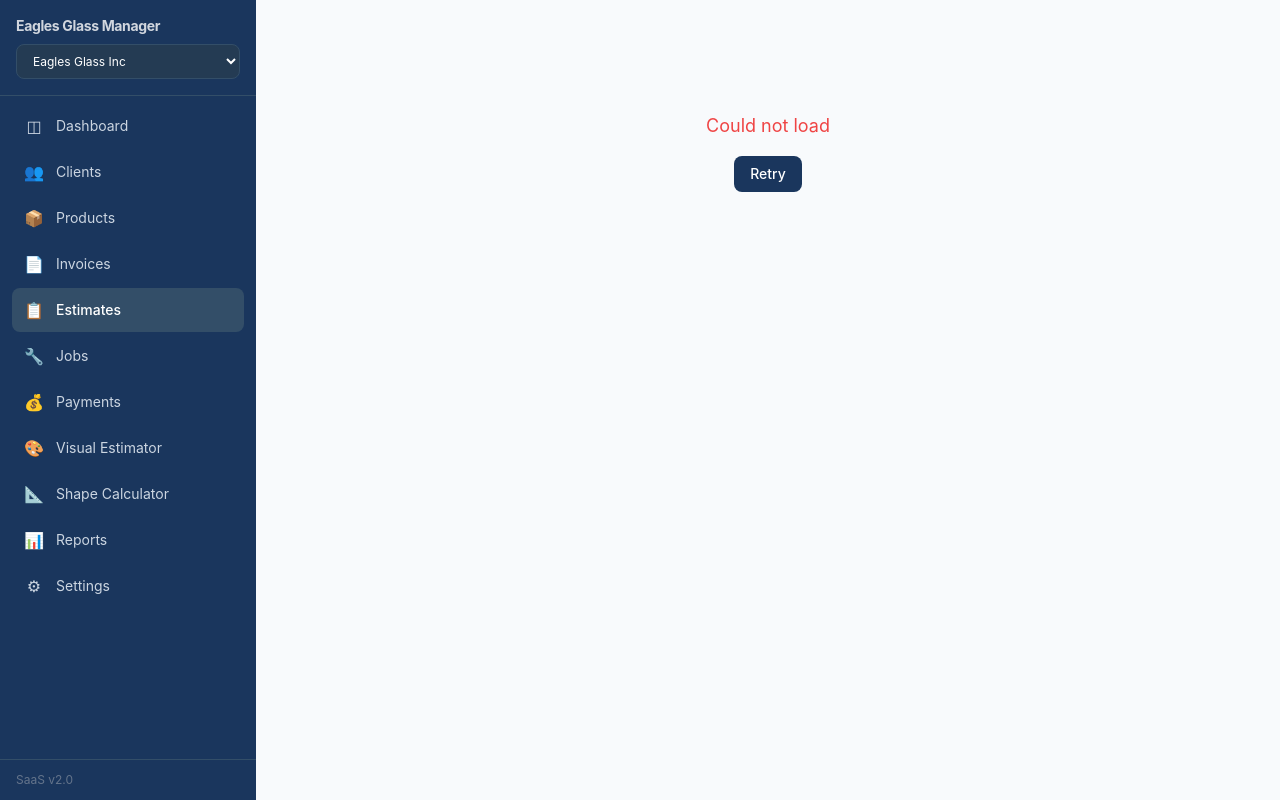
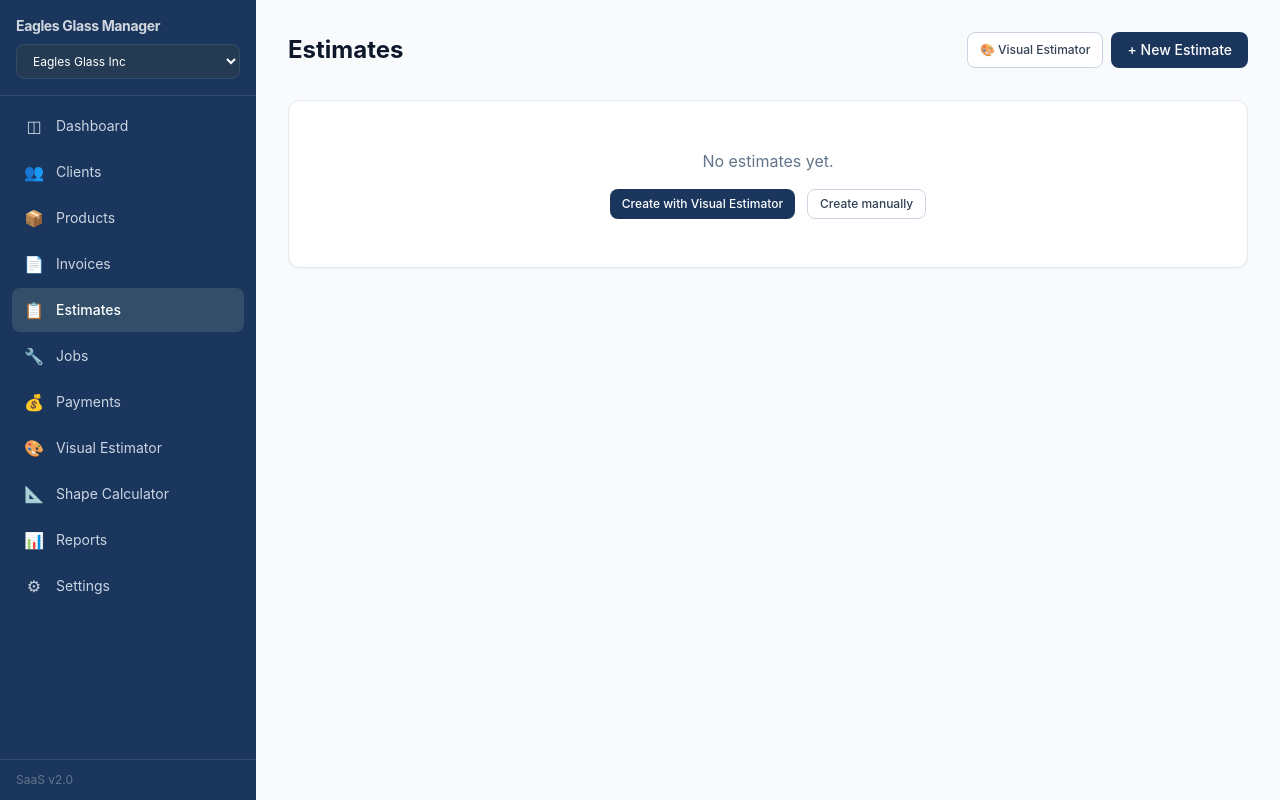
Before and after one commit to zariuscesar-ai/glassestimate, a Next.js app: page /estimates in a window 1280 px wide. Built offline with nearby package versions, Linux system fonts and the light colour scheme.

Commit message:
Fix fetch naming conflict in estimates page

```diff
--- a/src/app/estimates/page.tsx
+++ b/src/app/estimates/page.tsx
@@ -8,7 +8,7 @@ export default function EstimatesPage() {
   const [loading, setLoading] = useState(true);
   const [error, setError] = useState('');
 
-  const fetch = async () => {
+  const loadEstimates = async () => {
     setLoading(true); setError('');
     try {
       const res = await fetch('/api/invoices?type=estimate');
@@ -19,13 +19,13 @@ export default function EstimatesPage() {
     finally { setLoading(false); }
   };
 
-  useEffect(() => { fetch(); }, []);
+  useEffect(() => { loadEstimates(); }, []);
 
   const fmt = (n: number) => { try { return new Intl.NumberFormat('en-US', { style: 'currency', currency: 'USD' }).format(n||0); } catch { return '$0.00'; } };
   const badge = (s: string) => { const m: Record<string,string> = { draft:'badge-draft', sent:'badge-sent', accepted:'badge-accepted', converted:'badge-converted', expired:'badge-expired' }; return m[s]||'badge-draft'; };
 
   if (loading) return <div className="flex justify-center py-20"><p className="text-slate-400 text-lg">Loading estimates...</p></div>;
-  if (error) return <div className="flex flex-col items-center py-20"><p className="text-red-500 text-lg mb-4">{error}</p><button onClick={fetch} className="btn-primary">Retry</button></div>;
+  if (error) return <div className="flex flex-col items-center py-20"><p className="text-red-500 text-lg mb-4">{error}</p><button onClick={loadEstimates} className="btn-primary">Retry</button></div>;
 
   return (
     <div>
```
